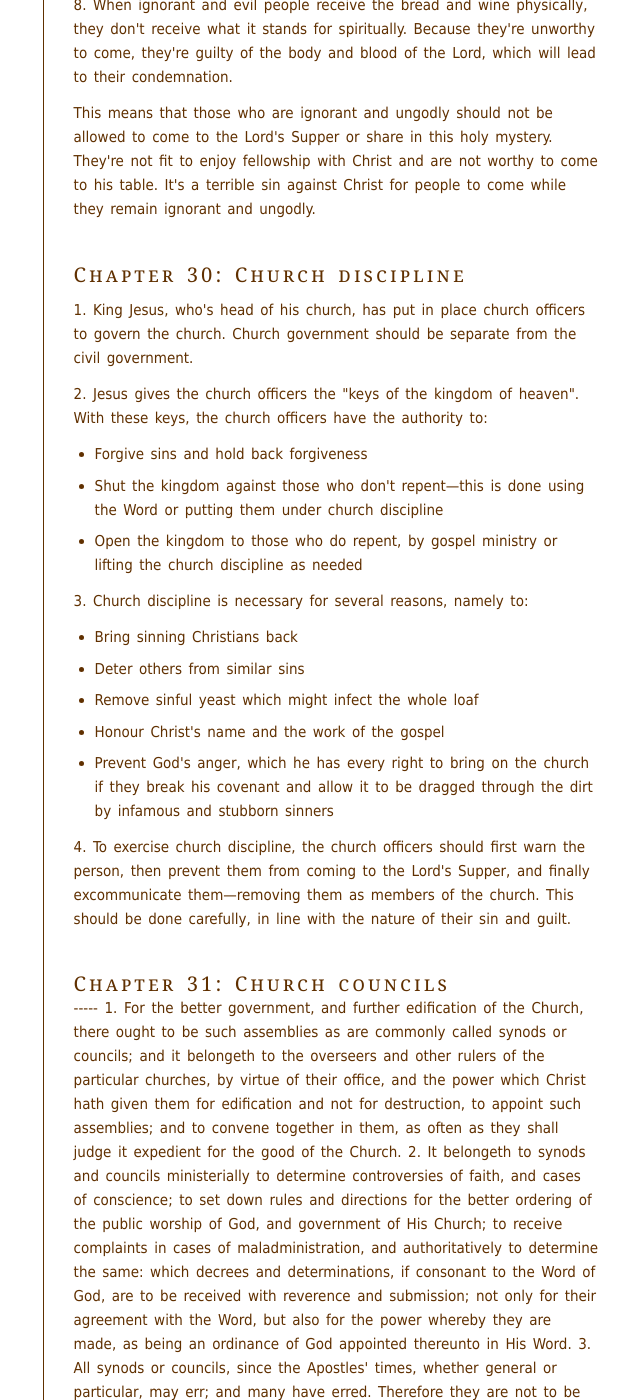
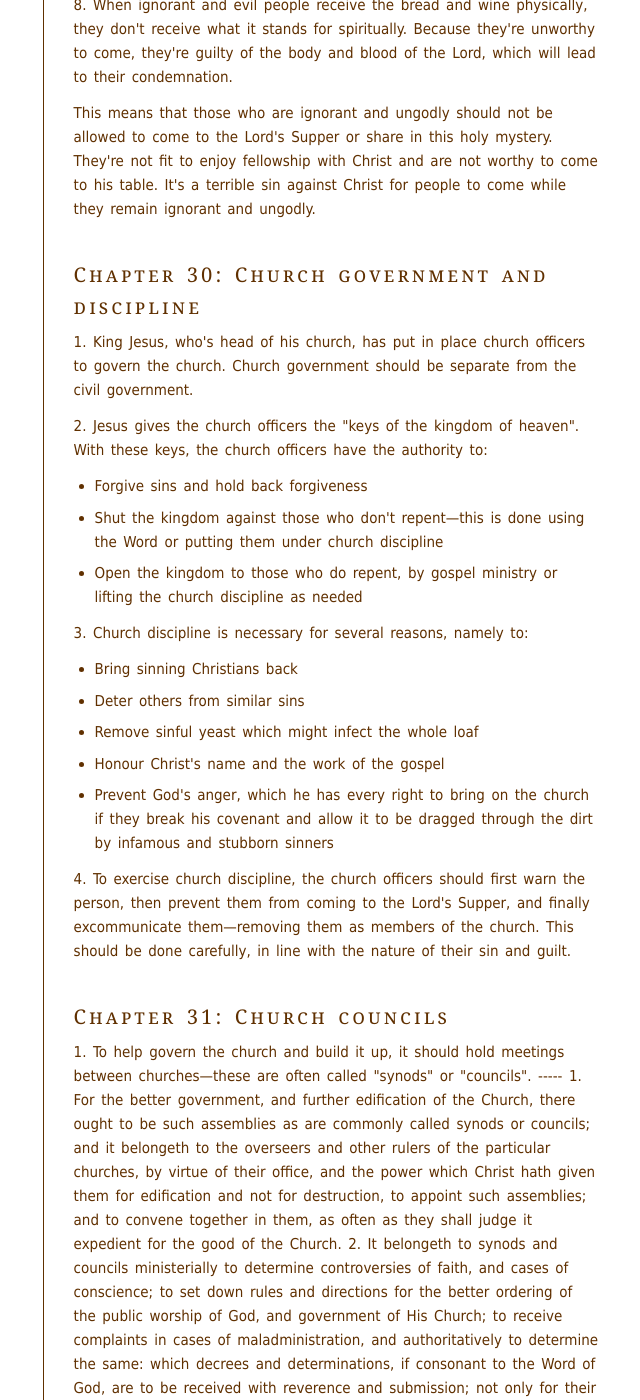
Before and after one commit to benhoyt/benhoyt.github.com, a Jekyll site: the page built from writings-plain-english-westminster.html, in a window 1280 px wide and 1400 px high, scrolled down 31579 px. Shown: the whole window, without its empty margins (391-1031 px from the left). Built offline with Jekyll 4.4.1, drawn with Linux system fonts in a browser that asks for light colours; some of the changed text lies outside the part shown.

Commit message:
Tweak chapter 30 title. Start of chapter 31.

```diff
--- a/writings-plain-english-westminster.html
+++ b/writings-plain-english-westminster.html
@@ -76,7 +76,7 @@ permalink: /writings/plain-english-westminster/index.html
  <li><a href="#chapter27">Chapter 27: The sacraments</a></li>
  <li><a href="#chapter28">Chapter 28: Baptism</a></li>
  <li><a href="#chapter29">Chapter 29: The Lord's Supper</a></li>
- <li><a href="#chapter30">Chapter 30: Church discipline</a></li>
+ <li><a href="#chapter30">Chapter 30: Church government and discipline</a></li>
  <li><a href="#chapter31">Chapter 31: </a></li>
  <li><a href="#chapter32">Chapter 32: </a></li>
  <li><a href="#chapter33">Chapter 33: </a></li>
@@ -708,7 +708,7 @@ permalink: /writings/plain-english-westminster/index.html
 <p>This means that those who are ignorant and ungodly should not be allowed to come to the Lord's Supper or share in this holy mystery. They're not fit to enjoy fellowship with Christ and are not worthy to come to his table. It's a terrible sin against Christ for people to come while they remain ignorant and ungodly.</p>
 
 
-<h2 id="chapter30">Chapter 30: Church discipline</h2>
+<h2 id="chapter30">Chapter 30: Church government and discipline</h2>
 
 <p>1. King Jesus, who's head of his church, has put in place church officers to govern the church. Church government should be separate from the civil government.</p>
 
@@ -735,6 +735,8 @@ permalink: /writings/plain-english-westminster/index.html
 
 <h2 id="chapter31">Chapter 31: Church councils</h2>
 
+<p>1. To help govern the church and build it up, it should hold meetings between churches—these are often called "synods" or "councils".
+
 -----
 1.  For the better government, and further edification of the Church, there ought to be such assemblies as are commonly called synods or councils; and it belongeth to the overseers and other rulers of the particular churches, by virtue of their office, and the power which Christ hath given them for edification and not for destruction, to appoint such assemblies; and to convene together in them, as often as they shall judge it expedient for the good of the Church.
 
```
